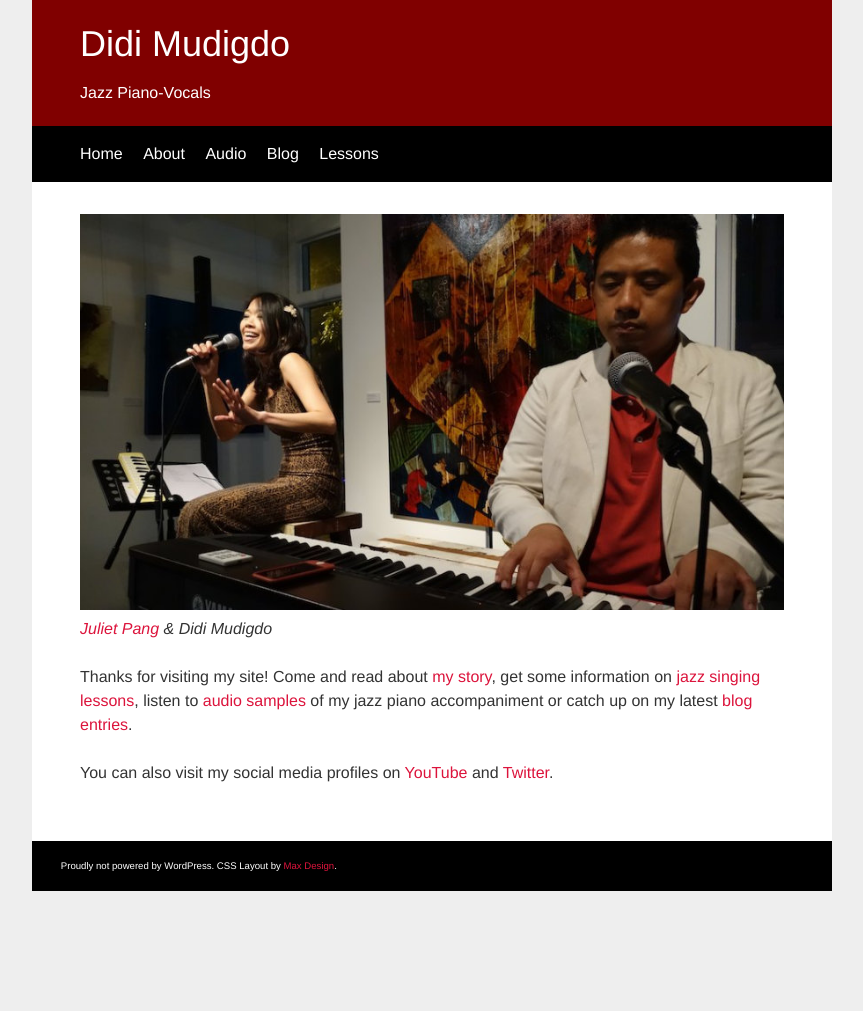
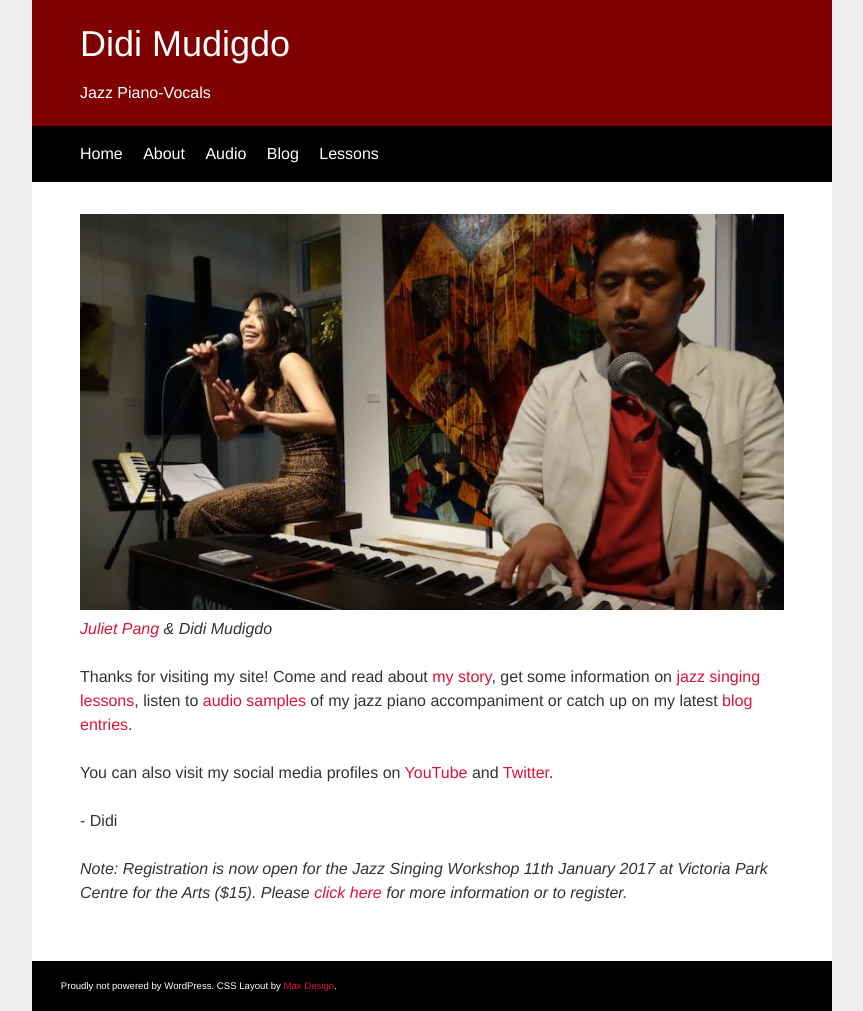
Before and after one commit to didijazz/didijazz.github.io, a Jekyll site: the page built from index.html, in a window 1280 px wide. Shown: the whole page, without its empty margins (208-1071 px from the left). Built offline with Jekyll 4.4.1, drawn with Linux system fonts in a browser that asks for light colours; before the commit the page ends 900 px from its top, so only the background shows below that.

Commit message:
added google forms registration link

```diff
--- a/index.html
+++ b/index.html
@@ -6,5 +6,7 @@
 	 <p><img class=img-responsive src="img/pianovox800px.jpg" alt=""><br><em><a href="http://julietpang.net" target="_blank">Juliet Pang</a> &amp; Didi Mudigdo</em></p>
 	<p>Thanks for visiting my site! Come and read about <a href="/about">my story</a>, get some information on <a href="/lessons">jazz singing lessons</a>, listen to <a href="/audio">audio samples</a> of my jazz piano accompaniment or catch up on my latest <a href="/blog">blog entries</a>.</p>
 	<p>You can also visit my social media profiles on <a href="http://youtube.com/dmudigdo" target="_blank">YouTube</a> and <a href="http://twitter.com/didijazz" target="_blank">Twitter</a>.</p>
+	<p>- Didi</p>
+	<p><em>Note: Registration is now open for the Jazz Singing Workshop 11th January 2017 at Victoria Park Centre for the Arts ($15). Please <a href="https://goo.gl/forms/Tvmvft4ytTshmvDN2" target="_blank">click here</a> for more information or to register.</em></p>
 
 </div><!-- /.blurb -->
```
